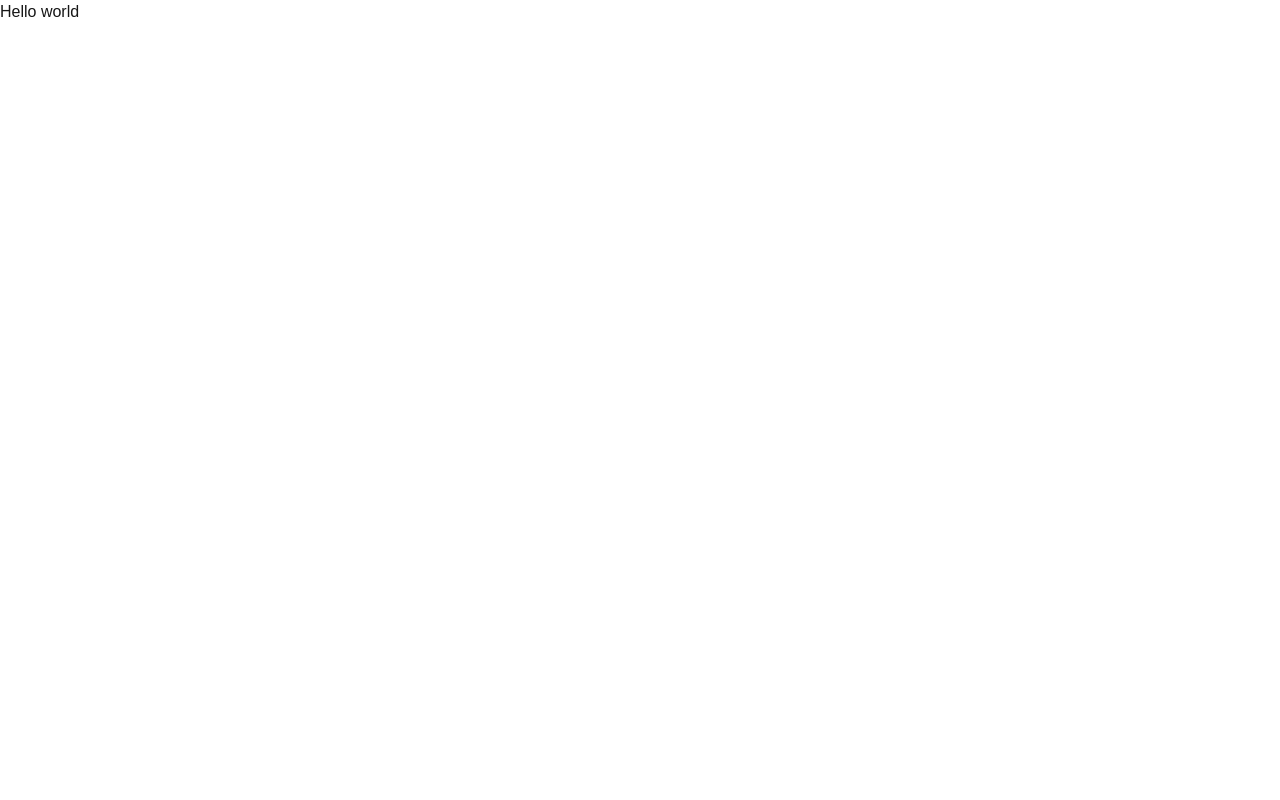
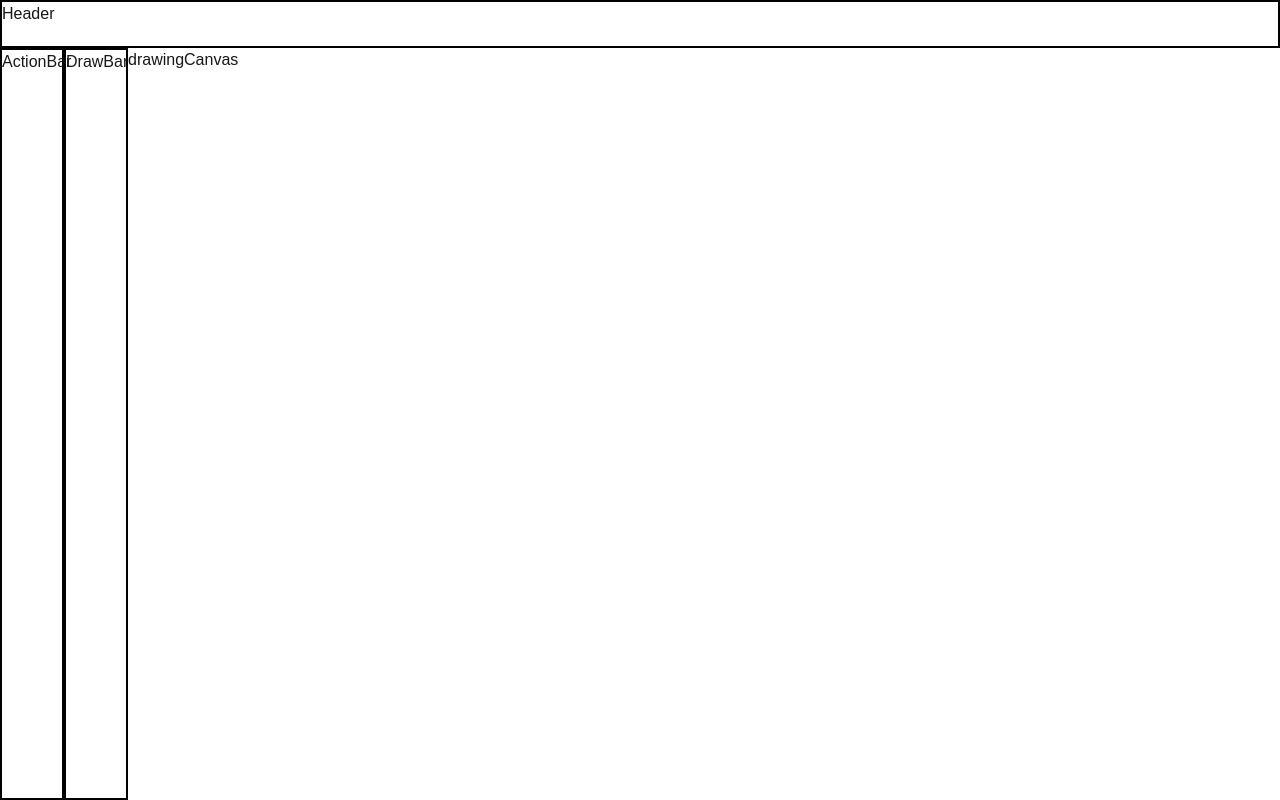
Before and after one commit to zhbdripon/next-paint, a Next.js app: page / in a window 1280 px wide. Built offline with nearby package versions, Linux system fonts and the light colour scheme.

Commit message:
add a basic layout

```diff
--- /dev/null
+++ b/app/components/actionBar.tsx
@@ -0,0 +1,9 @@
+import React from 'react'
+
+const ActionBar = () => {
+  return (
+    <div className='h-full w-16 border-2 border-black'>ActionBar</div>
+  )
+}
+
+export default ActionBar
--- /dev/null
+++ b/app/components/drawBar.tsx
@@ -0,0 +1,9 @@
+import React from 'react'
+
+const DrawBar = () => {
+  return (
+    <div className='h-full w-16 border-2 border-black'>DrawBar</div>
+  )
+}
+
+export default DrawBar
--- /dev/null
+++ b/app/components/drawCanvas.tsx
@@ -0,0 +1,9 @@
+import React from 'react'
+
+const DrawingCanvas = () => {
+  return (
+    <div className='w-canvas'>drawingCanvas</div>
+  )
+}
+
+export default DrawingCanvas;
--- /dev/null
+++ b/app/components/header.tsx
@@ -0,0 +1,9 @@
+import React from 'react'
+
+const Header = () => {
+  return (
+    <div className='w-full h-12 border-2 border-black'>Header</div>
+  )
+}
+
+export default Header
--- a/app/page.tsx
+++ b/app/page.tsx
@@ -1,3 +1,15 @@
+import ActionBar from "./components/actionBar";
+import DrawBar from "./components/drawBar";
+import DrawingCanvas from "./components/drawCanvas";
+import Header from "./components/header";
+
 export default function Home() {
-  return <div>Hello world</div>;
+  return <div className="h-screen w-screen">
+    <Header />
+    <div className="flex column h-app-main">
+      <ActionBar />
+      <DrawBar />
+      <DrawingCanvas />
+    </div>
+  </div>;
 }
--- a/tailwind.config.ts
+++ b/tailwind.config.ts
@@ -12,6 +12,12 @@ export default {
         background: "var(--background)",
         foreground: "var(--foreground)",
       },
+      height: {
+        'app-main': 'calc(100% - 3rem)',
+      },
+      width: {
+        'canvas': 'calc(100% - 8rem)',
+      },
     },
   },
   plugins: [],
```
